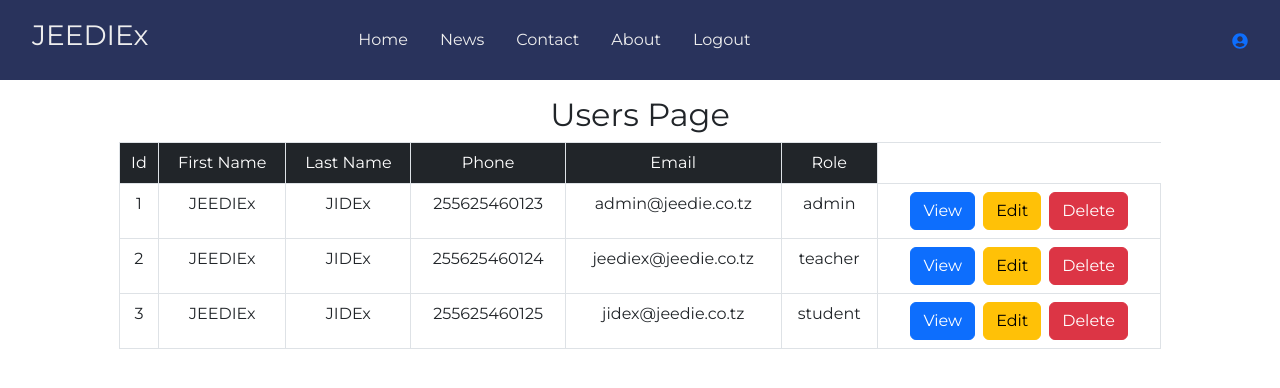
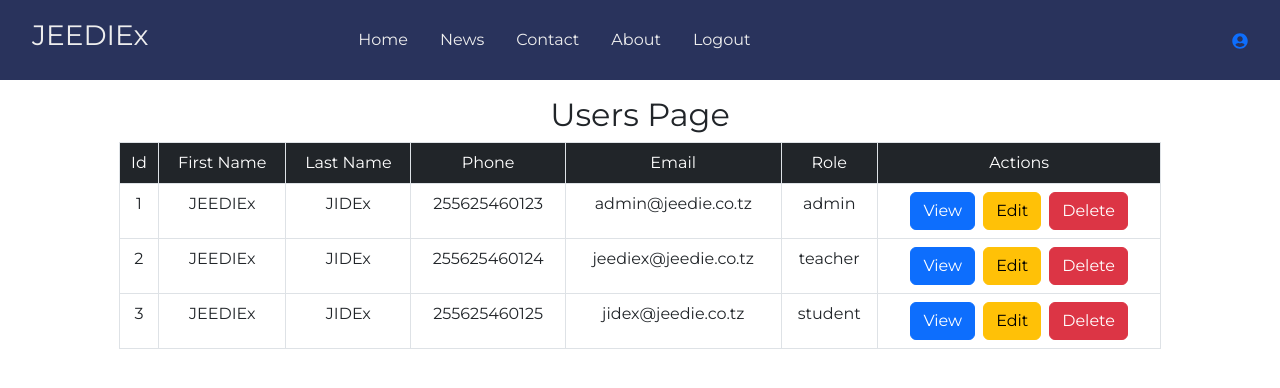
Before and after one commit to Enowizzy/react-app, a React (Create React App) app: page /admin/users in a window 1280 px wide. Shown: the top 388 px of the page. Built offline with nearby package versions, Linux system fonts and the light colour scheme; data requests are answered from the project's data file.

Commit message:
add user-list to template

```diff
--- a/src/admin/components/users/UsersList.js
+++ b/src/admin/components/users/UsersList.js
@@ -41,6 +41,7 @@ const UsersList = () => {
                         <td>Phone</td>
                         <td>Email</td>
                         <td>Role</td>
+                        <td>Actions</td>
                     </tr>
                 </thead>
                 <tbody>
```
